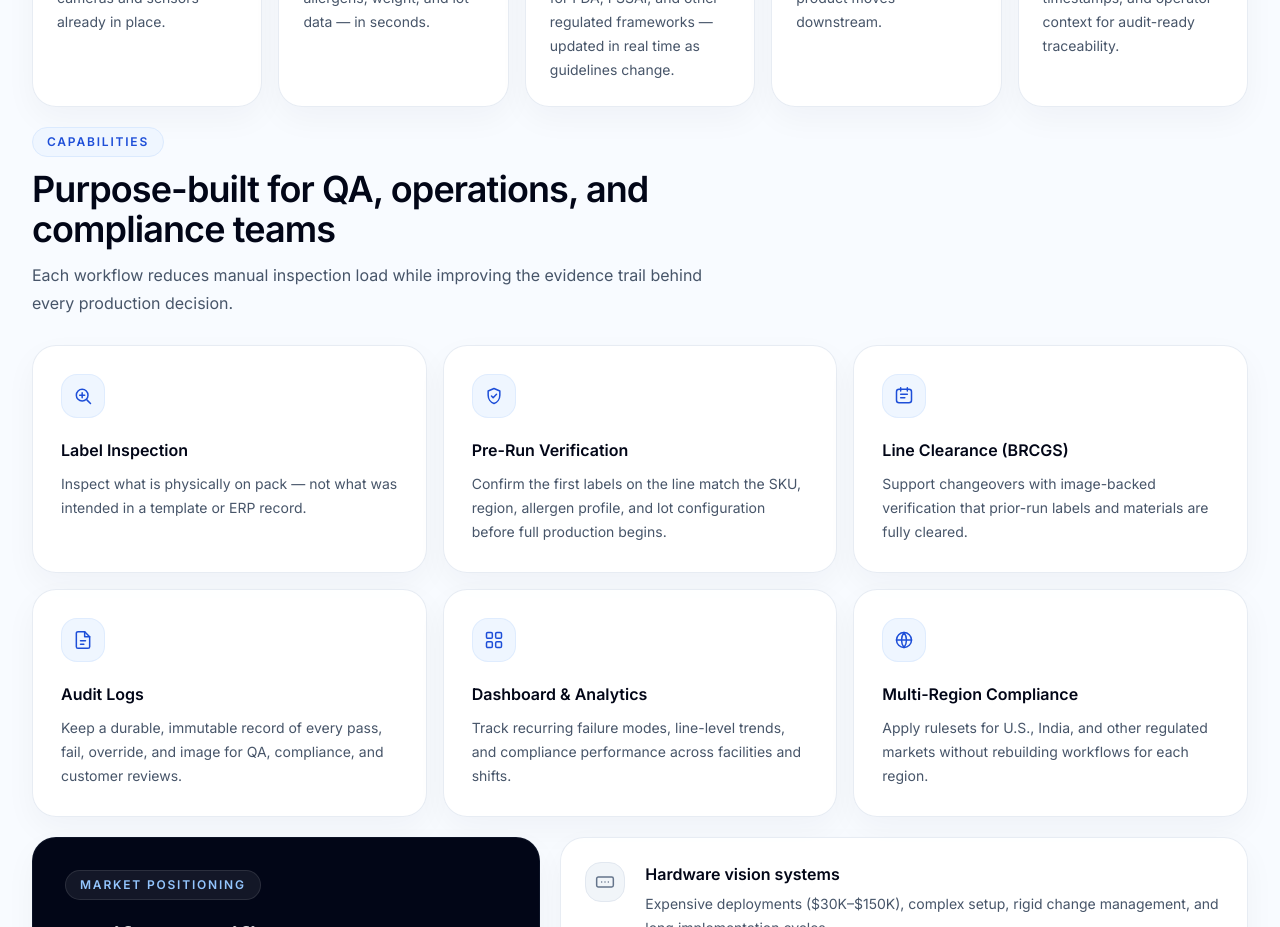
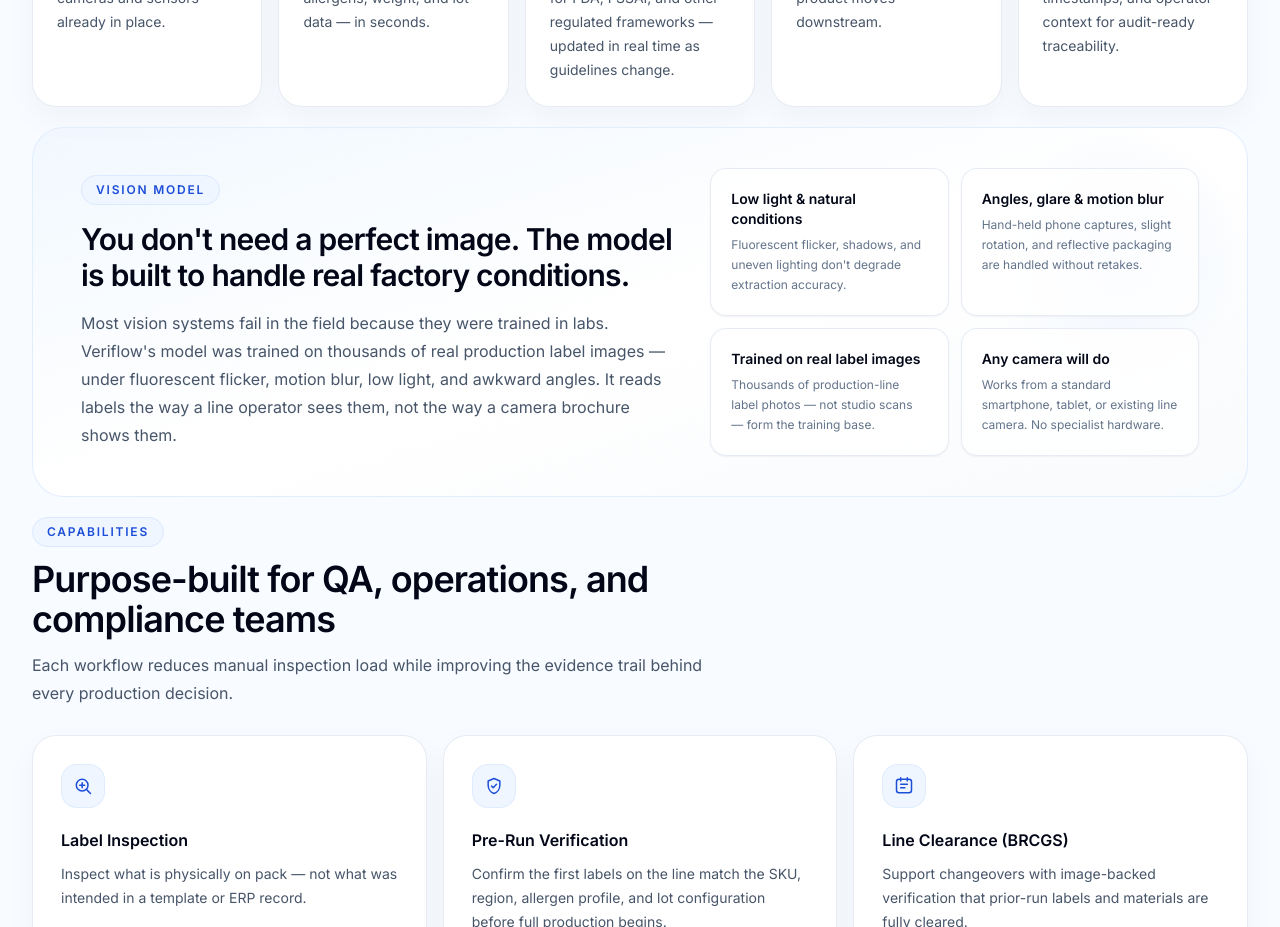
Before and after one commit to navya19j/veriflow, a Next.js app: page / in a window 1280 px wide. Shown: the part 1620-2547 px from the top of the page. Built offline with nearby package versions, Linux system fonts and the light colour scheme.

Commit message:
Add vision model callout — real factory conditions, trained on production images
Made-with: Cursor

```diff
--- a/app/page.tsx
+++ b/app/page.tsx
@@ -383,6 +383,49 @@ export default function HomePage() {
                 </Card>
               </motion.div>
             ))}
+          </div>
+        </motion.section>
+
+        {/* ── Vision Model Callout ── */}
+        <motion.section {...fadeIn}>
+          <div className="relative overflow-hidden rounded-[2rem] border border-blue-100/80 bg-gradient-to-br from-blue-50/80 via-white to-slate-50/60 px-8 py-10 sm:px-10 lg:px-12">
+            <div className="absolute top-0 right-0 h-64 w-64 bg-[radial-gradient(circle,rgba(37,99,235,0.07),transparent_70%)]" />
+            <div className="relative grid gap-8 lg:grid-cols-[1.1fr_0.9fr] lg:items-center">
+              <div className="space-y-4">
+                <SectionEyebrow label="Vision Model" />
+                <h2 className="text-2xl font-semibold tracking-tight text-slate-950 sm:text-3xl">
+                  You don&apos;t need a perfect image. The model is built to handle real factory conditions.
+                </h2>
+                <p className="text-base leading-7 text-slate-600">
+                  Most vision systems fail in the field because they were trained in labs. Veriflow&apos;s model was trained on thousands of real production label images — under fluorescent flicker, motion blur, low light, and awkward angles. It reads labels the way a line operator sees them, not the way a camera brochure shows them.
+                </p>
+              </div>
+              <div className="grid gap-3 sm:grid-cols-2 lg:grid-cols-1 xl:grid-cols-2">
+                {[
+                  {
+                    title: "Low light & natural conditions",
+                    detail: "Fluorescent flicker, shadows, and uneven lighting don't degrade extraction accuracy.",
+                  },
+                  {
+                    title: "Angles, glare & motion blur",
+                    detail: "Hand-held phone captures, slight rotation, and reflective packaging are handled without retakes.",
+                  },
+                  {
+                    title: "Trained on real label images",
+                    detail: "Thousands of production-line label photos — not studio scans — form the training base.",
+                  },
+                  {
+                    title: "Any camera will do",
+                    detail: "Works from a standard smartphone, tablet, or existing line camera. No specialist hardware.",
+                  },
+                ].map((item) => (
+                  <div key={item.title} className="rounded-2xl border border-slate-200/80 bg-white/80 p-5 shadow-sm">
+                    <p className="text-sm font-semibold text-slate-950">{item.title}</p>
+                    <p className="mt-1.5 text-xs leading-5 text-slate-500">{item.detail}</p>
+                  </div>
+                ))}
+              </div>
+            </div>
           </div>
         </motion.section>
 
```
